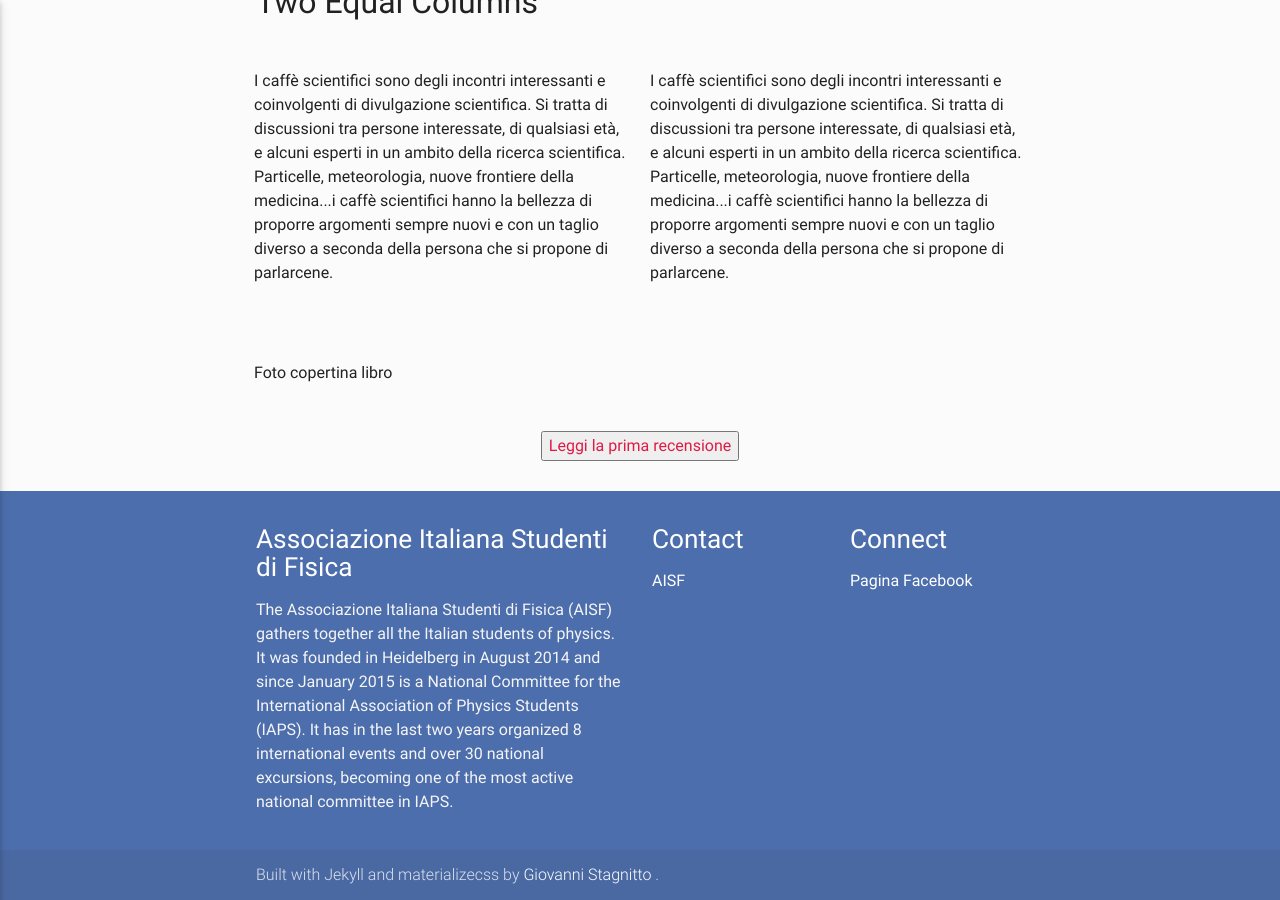
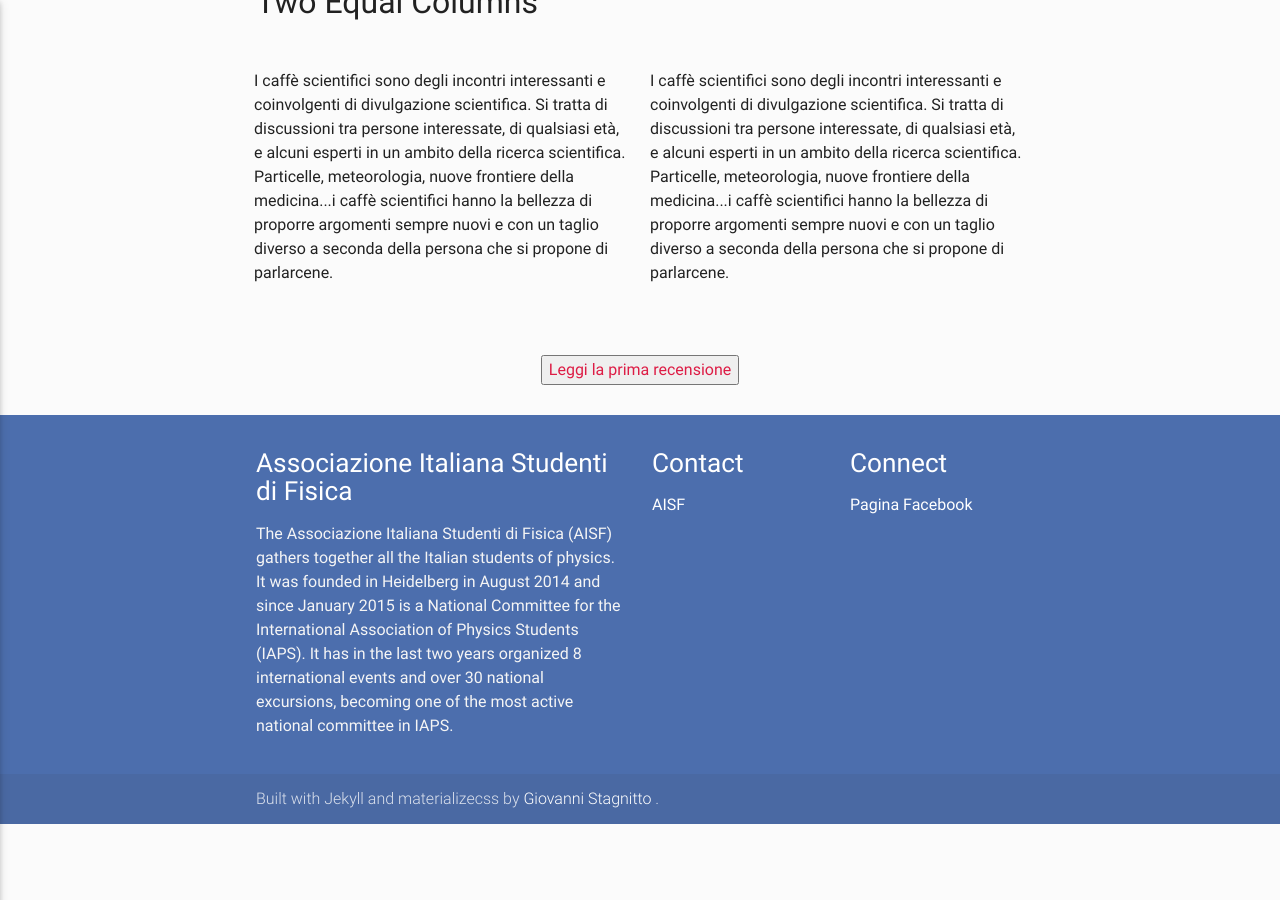
Before and after one commit to ai-sf/aisf_perugia, a Jekyll site: the page built from Rubrica.html, in a window 1280 px wide and 900 px high, scrolled down 735 px. Built offline with Jekyll 4.4.1, drawn with Linux system fonts in a browser that asks for light colours; nearby versions of some CDN libraries.

Commit message:
Update Rubrica.html

```diff
--- a/Rubrica.html
+++ b/Rubrica.html
@@ -74,9 +74,7 @@ mensilmente uscirà una recensione su un libro scientifico e di divulgazione...
     persona che si propone di parlarcene.<br><br></p>
   </div>
 
-  <div class="column">
-  <p>Foto copertina libro</p>
-</div>
+
 
 </div>
 
```
